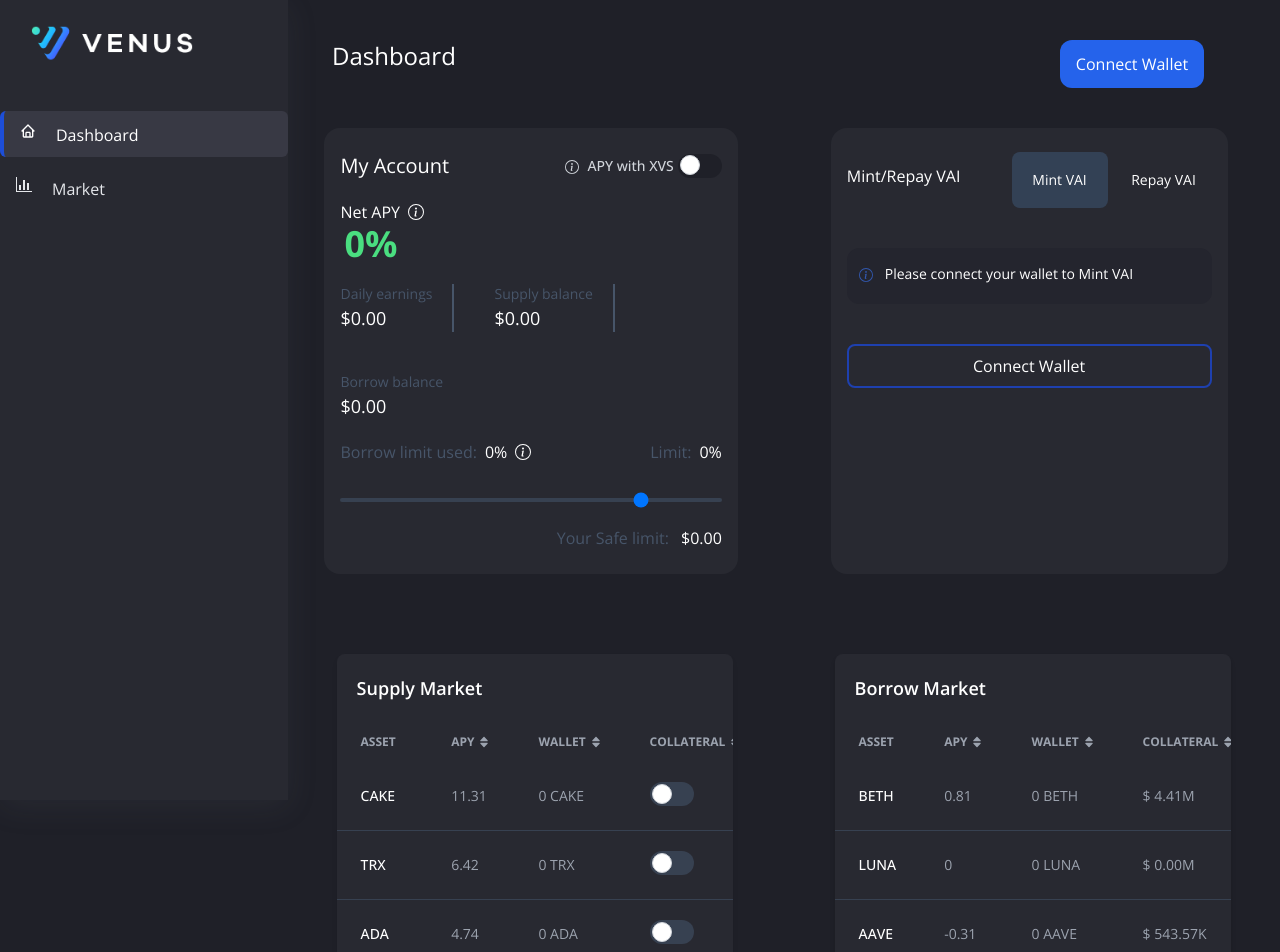
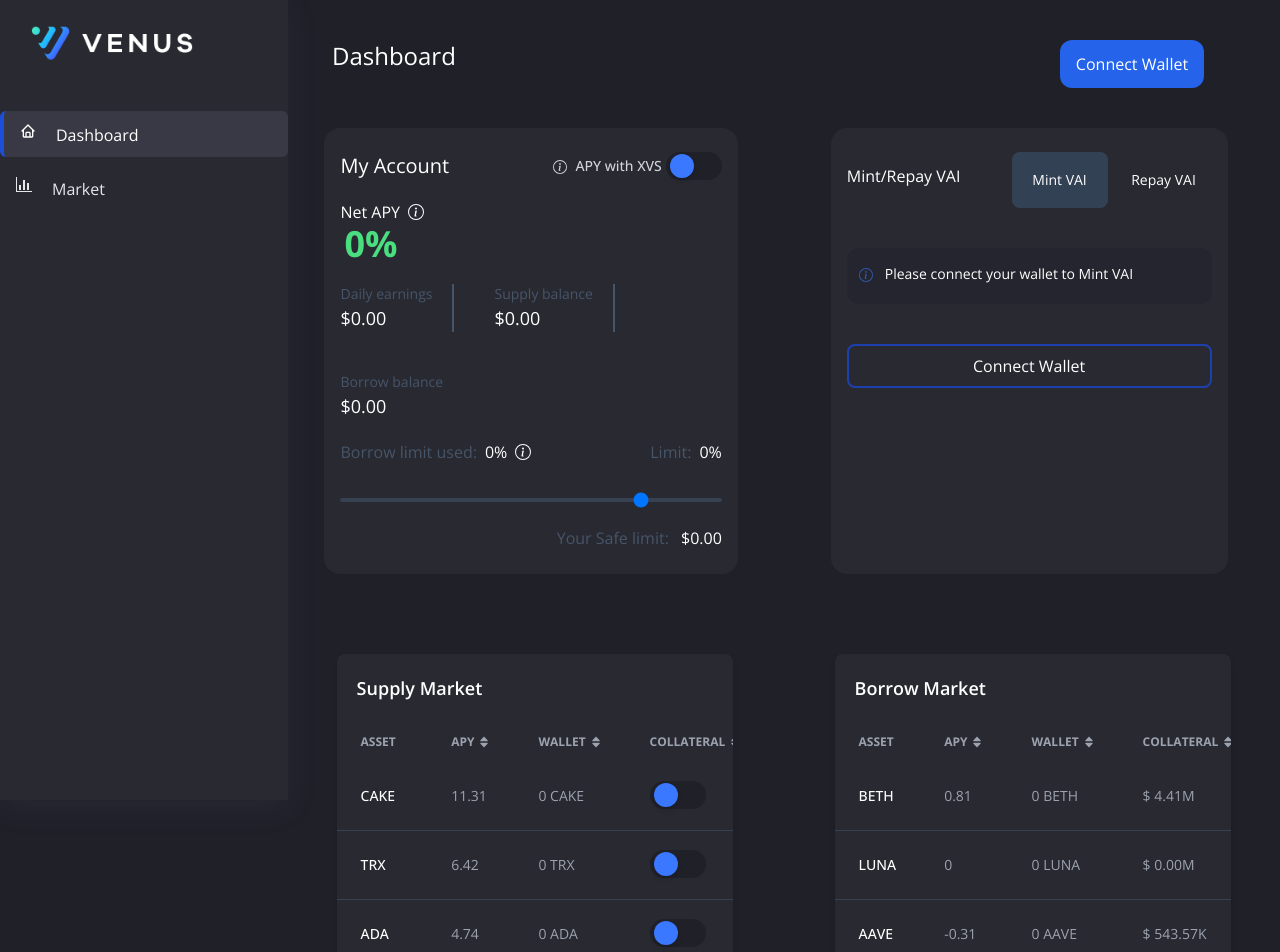
Before and after one commit to NAEEMGHADAI/tailwind-dashboard, a React (Create React App) app: page / in a window 1280 px wide. Shown: the top 952 px of the page. Built offline with nearby package versions, Linux system fonts and the light colour scheme.

Commit message:
Changed toggle button

```diff
--- a/src/Components/AccountInfo.jsx
+++ b/src/Components/AccountInfo.jsx
@@ -1,9 +1,11 @@
-import React from "react";
+import React, { useState } from "react";
 import { BsInfoCircle } from "react-icons/bs";
 import { useStateContext } from "../context/ContextProvider";
 
 const AccountInfo = () => {
 	const { screenSize } = useStateContext();
+	const [toggle, setToggle] = useState(true);
+	const toggleClass = " transform translate-x-6";
 	return (
 		<div
 			className={` bg-secondary-dark-bg h-fit rounded-2xl pr-4 pl-4 pt-6 pb-6 ${
@@ -20,8 +22,19 @@
 						<BsInfoCircle className="mt-1 mr-1" />
 						APY with XVS
 					</span>
-					<input type="checkbox" value="" className="sr-only peer" />
-					<div className="w-11 h-6 bg-main-dark-bg peer-focus:outline-none peer-focus:ring-4  peer-focus:ring-blue-800 rounded-full peer peer-checked:after:translate-x-full peer-checked:after:border-white after:content-[''] after:absolute after:top-[3px] after:left-[115px] after:bg-white after:border-gray-300 after:border after:rounded-full after:h-5 after:w-5 after:transition-all dark:border-gray-600 peer-checked:bg-blue-600"></div>
+					<div
+						className="md:w-14 md:h-7 w-12 h-6 flex items-center bg-main-dark-bg rounded-full p-1 cursor-pointer"
+						onClick={() => {
+							setToggle(!toggle);
+						}}
+					>
+						<div
+							className={
+								" bg-button-color md:w-6 md:h-6 h-5 w-5 rounded-full shadow-md transform duration-300 ease-in-out" +
+								(toggle ? null : toggleClass)
+							}
+						></div>
+					</div>
 				</label>
 			</div>
 			<div>
--- a/src/Components/DashboardTable.jsx
+++ b/src/Components/DashboardTable.jsx
@@ -3,6 +3,8 @@
 
 const DashboardTable = (props) => {
 	const [data, setData] = useState(props.data);
+	const [toggle, setToggle] = useState(true);
+	const toggleClass = " transform translate-x-6";
 	const { screenSize } = useStateContext();
 
 	return (
@@ -89,8 +91,19 @@
 									`$ ${ele.liquidity}`
 								) : (
 									<label className="inline-flex relative items-center cursor-pointer">
-										<input type="checkbox" value="" className="sr-only peer" />
-										<div className="w-11 h-6 peer-focus:outline-none peer-focus:ring-4  peer-focus:ring-blue-800 rounded-full peer bg-gray-700 peer-checked:after:translate-x-full peer-checked:after:border-white after:content-[''] after:absolute after:top-[2px] after:left-[2px] after:bg-white after:border-gray-300 after:border after:rounded-full after:h-5 after:w-5 after:transition-all dark:border-gray-600 peer-checked:bg-blue-600"></div>
+										<div
+											className="md:w-14 md:h-7 w-12 h-6 flex items-center bg-main-dark-bg rounded-full p-1 cursor-pointer"
+											onClick={() => {
+												setToggle(!toggle);
+											}}
+										>
+											<div
+												className={
+													" bg-button-color md:w-6 md:h-6 h-5 w-5 rounded-full shadow-md transform duration-300 ease-in-out" +
+													(toggle ? null : toggleClass)
+												}
+											></div>
+										</div>
 									</label>
 								)}
 							</td>
--- a/src/Components/TableInDataFormat.jsx
+++ b/src/Components/TableInDataFormat.jsx
@@ -1,13 +1,26 @@
-import React from "react";
+import React, { useState } from "react";
 
 const TableInDataFormat = (props) => {
 	let keys = Object.keys(props.data[0]);
+	const [toggle, setToggle] = useState(true);
+	const toggleClass = " transform translate-x-6";
 	const list = (ele, k) => {
 		if (k === "collateral") {
 			return (
 				<label className="inline-flex relative items-center cursor-pointer">
-					<input type="checkbox" value="" className="sr-only peer" />
-					<div className="w-11 h-6 bg-main-dark-bg peer-focus:outline-none peer-focus:ring-4  peer-focus:ring-blue-800 rounded-full peer peer-checked:after:translate-x-full peer-checked:after:border-white after:content-[''] after:absolute after:top-[2px] after:left-[2px] after:bg-white after:border-gray-300 after:border after:rounded-full after:h-5 after:w-5 after:transition-all dark:border-gray-600 peer-checked:bg-blue-600"></div>
+					<div
+						className="md:w-14 md:h-7 w-12 h-6 flex items-center bg-main-dark-bg rounded-full p-1 cursor-pointer"
+						onClick={() => {
+							setToggle(!toggle);
+						}}
+					>
+						<div
+							className={
+								" bg-button-color md:w-6 md:h-6 h-5 w-5 rounded-full shadow-md transform duration-300 ease-in-out" +
+								(toggle ? null : toggleClass)
+							}
+						></div>
+					</div>
 				</label>
 			);
 		} else if (k === "liquidity") {
--- a/tailwind.config.js
+++ b/tailwind.config.js
@@ -12,6 +12,7 @@
 				"main-dark-bg": "#1F2028",
 				"secondary-dark-bg": "#282931",
 				"active-link-bg": "#383944",
+				"button-color": "#3A78FF",
 				info: "#24252E",
 			},
 		},
```
